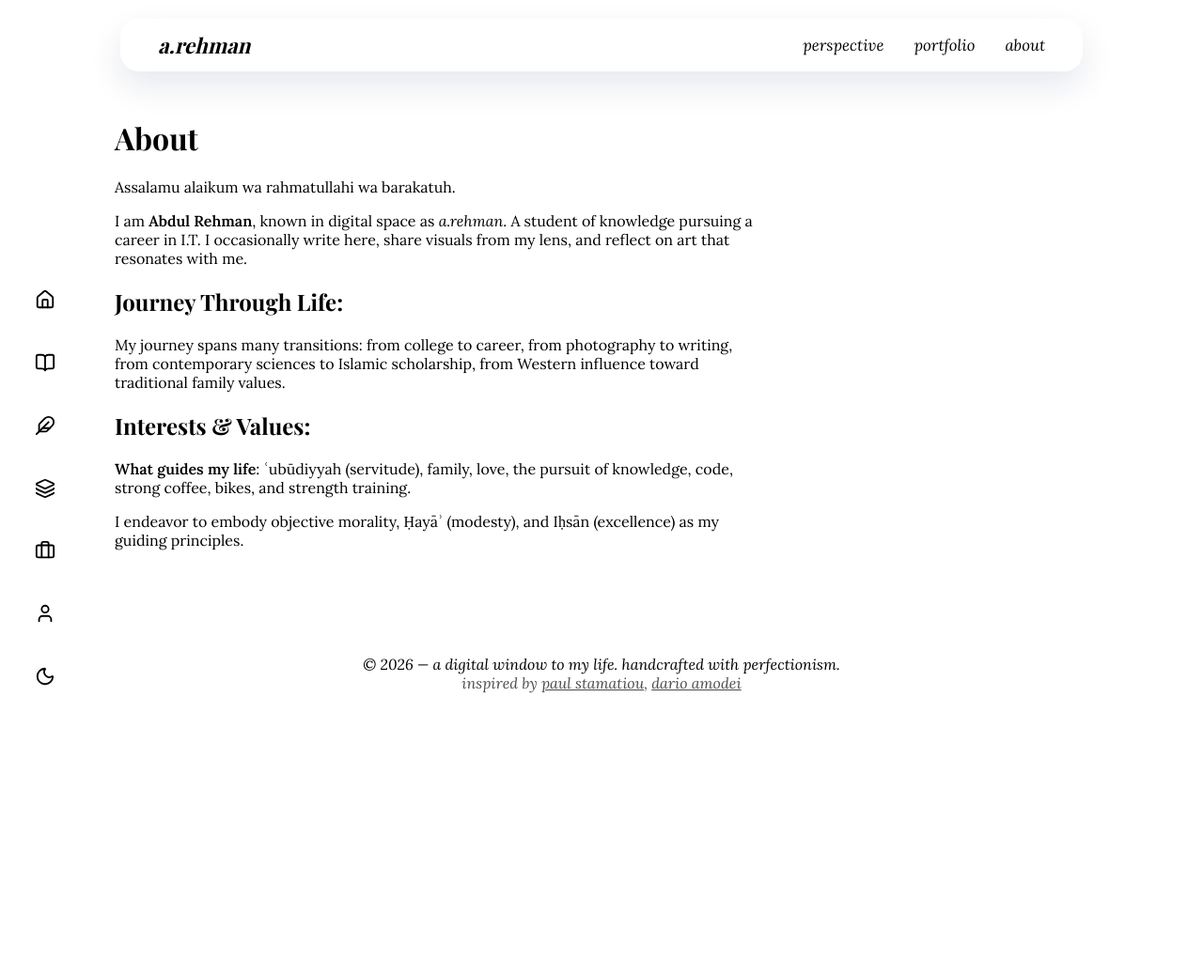
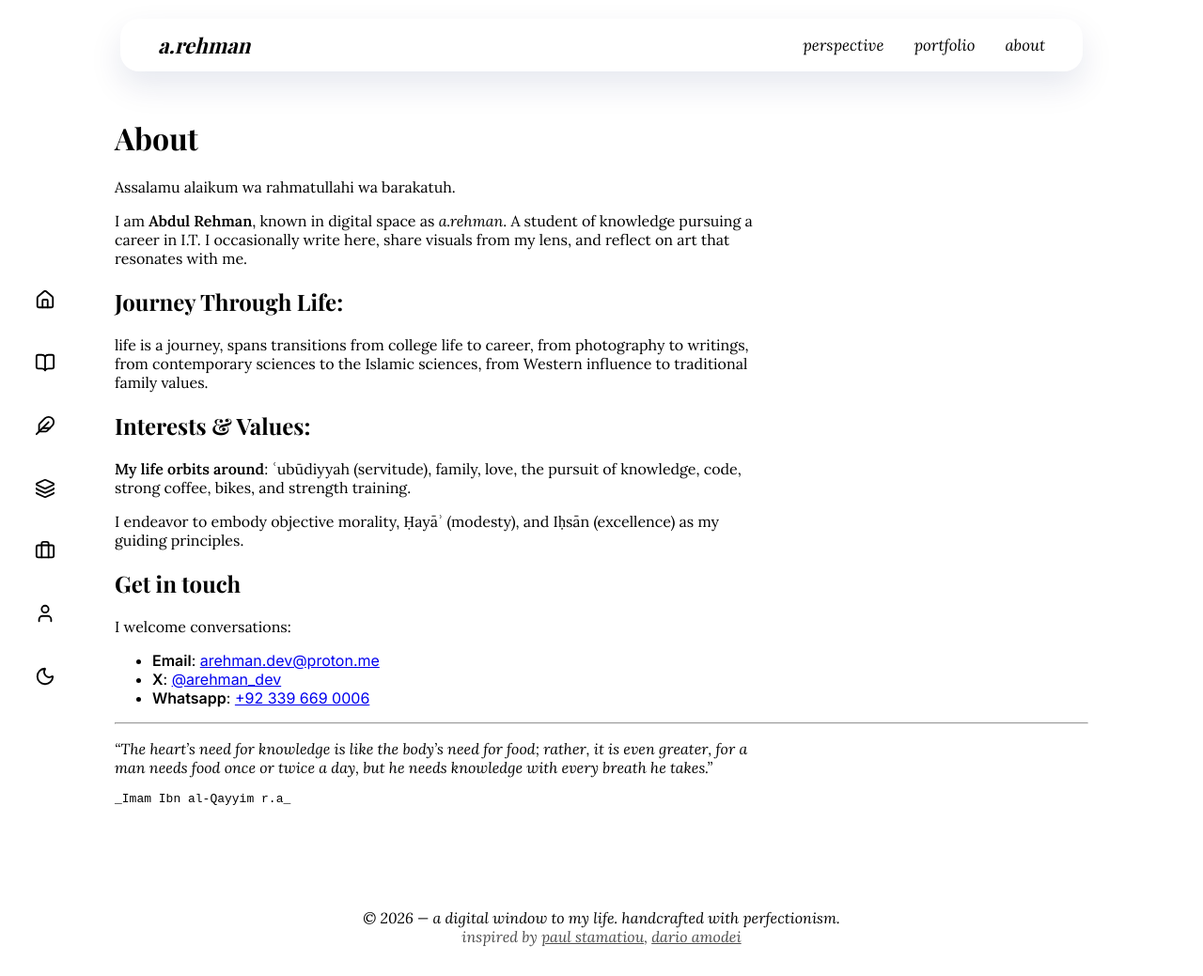
Before and after one commit to arehman-dev/arehman-dev.github.io, a Jekyll site: the page built from about.md, in a window 1280 px wide and 1039 px high. Shown: the whole window at 94% size. Built offline with Jekyll 4.4.1, drawn with Linux system fonts in a browser that asks for light colours; some web fonts are replaced.

```diff
--- a/about.md
+++ b/about.md
@@ -11,10 +11,29 @@ I am **Abdul Rehman**, known in digital space as _a.rehman_. A student of knowle
 
 ## Journey Through Life:
 
-My journey spans many transitions: from college to career, from photography to writing, from contemporary sciences to Islamic scholarship, from Western influence toward traditional family values.
+life is a journey, spans transitions
+from college life to career, from photography to writings, from contemporary sciences to the Islamic sciences, from Western influence to traditional family values.
+
+
 
 ## Interests & Values:
 
-**What guides my life**: ʿubūdiyyah (servitude), family, love, the pursuit of knowledge, code, strong coffee, bikes, and strength training.
+**My life orbits around**:
+ʿubūdiyyah (servitude), family, love, the pursuit of knowledge, code, strong coffee, bikes, and strength training.
 
 I endeavor to embody objective morality, Ḥayāʾ (modesty), and Iḥsān (excellence) as my guiding principles.
+
+
+## Get in touch
+
+I welcome conversations:
+
+- **Email**: [arehman.dev@proton.me](mailto:arehman.dev@proton.me)
+- **X**: [@arehman_dev](https://twitter.com/arehman_dev)
+- **Whatsapp**: [+92 339 669 0006](wa.me/+923396690006)
+
+---
+
+*"The heart's need for knowledge is like the body's need for food; rather, it is even greater, for a man needs food once or twice a day, but he needs knowledge with every breath he takes."*
+
+    _Imam Ibn al-Qayyim r.a_
```
